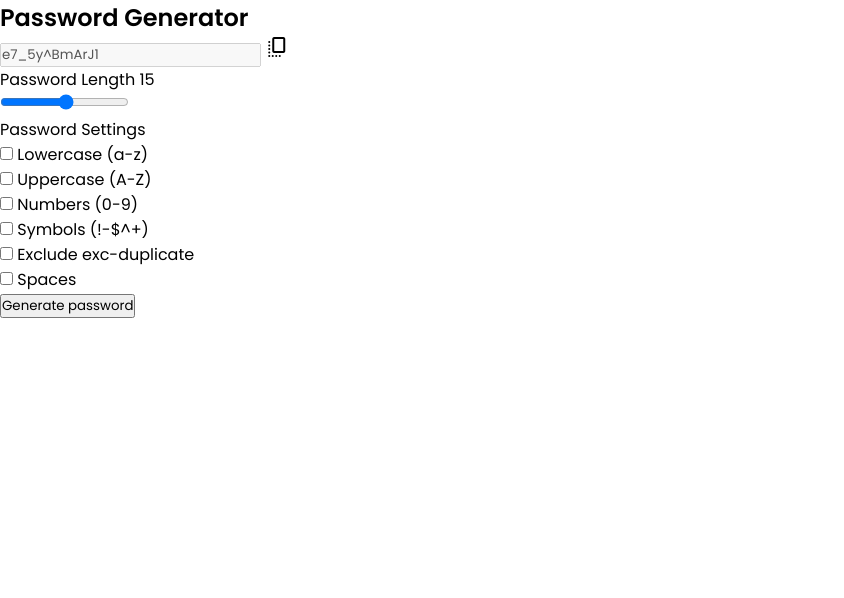
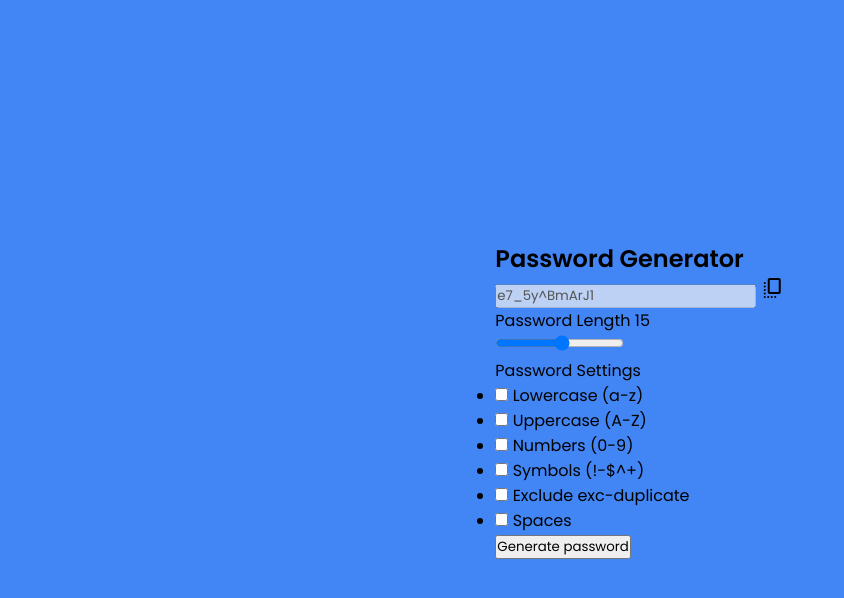
Before and after one commit to Studdnet/part-random_password_generator, a plain HTML site: page index.html in a window 1280 px wide. Shown: the whole page, without its empty margins (0-844 px from the left). Drawn offline with nearby package versions, Linux system fonts and the light colour scheme.

Commit message:
init: start css-part

```diff
--- a/style.css
+++ b/style.css
@@ -8,3 +8,15 @@
 	box-sizing: border-box;
 	font-family: 'Poppins', sans-serif;
 }
+
+:root {
+	--mainBackgroundColor: #4285f4;
+}
+
+body {
+	display: flex;
+	justify-content: center;
+	align-items: center;
+	min-height: 100vh;
+	background: var(--mainBackgroundColor);
+}
```
